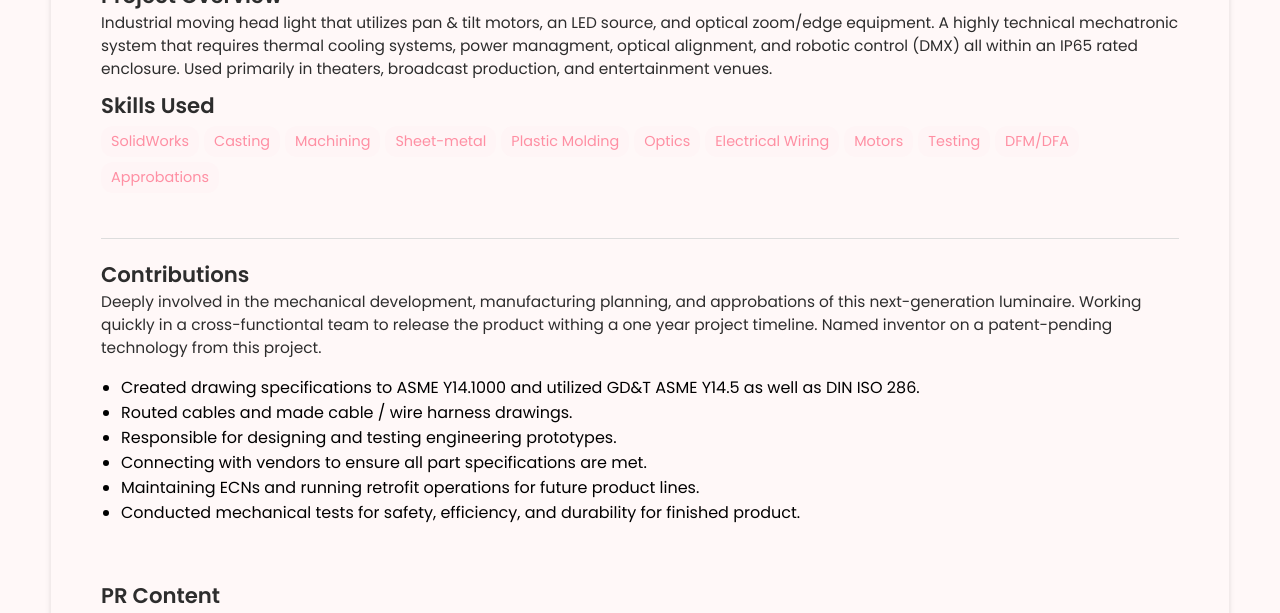
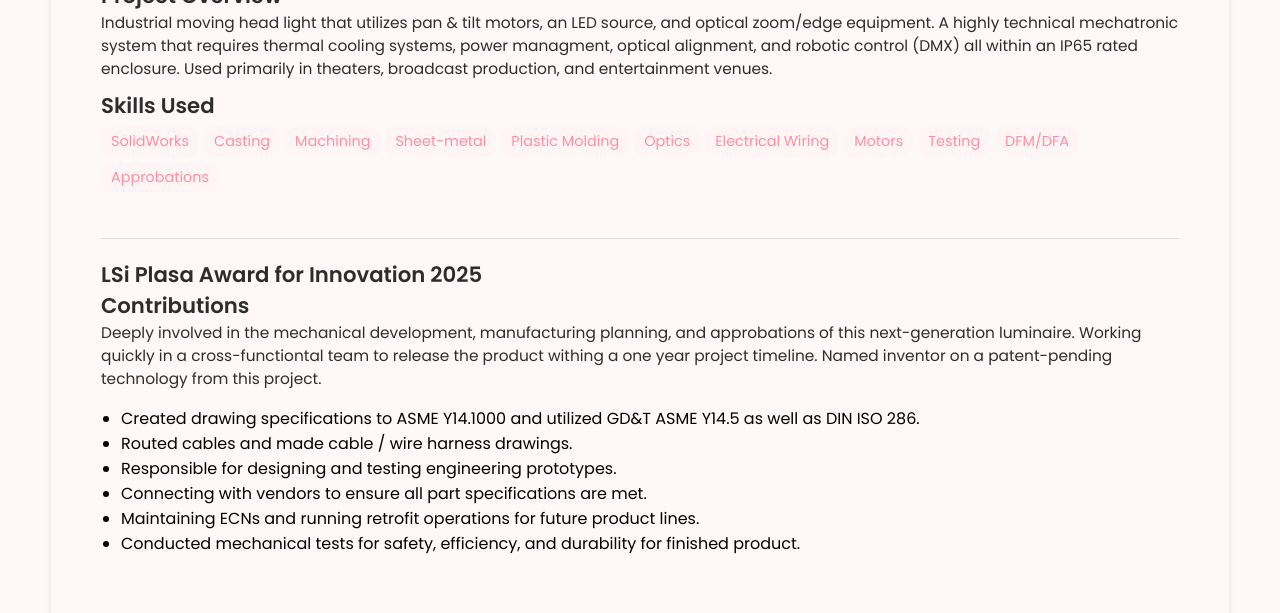
Before and after one commit to kimdot/kimdot.github.io, a Jekyll site: the page built from _projects/VLHive Digital FX/index.md, in a window 1280 px wide and 900 px high, scrolled down 577 px, cut to the strip 0-613 px from the top of the window. Built offline with Jekyll 4.4.1, drawn with Linux system fonts in a browser that asks for light colours.

Commit message:
Update index.md

```diff
--- a/_projects/VLHive Digital FX/index.md
+++ b/_projects/VLHive Digital FX/index.md
@@ -24,6 +24,8 @@ Used for the title (already generated automatically at the top)
 Use this for the header of each section
 ### Header 3
 Use this to have subsection if needed -->
+## LSi Plasa Award for Innovation 2025
+
 ## Contributions
 
 Deeply involved in the mechanical development, manufacturing planning, and approbations of this next-generation luminaire. Working quickly in a cross-functiontal team to release the product withing a one year project timeline. Named inventor on a patent-pending technology from this project.
```
